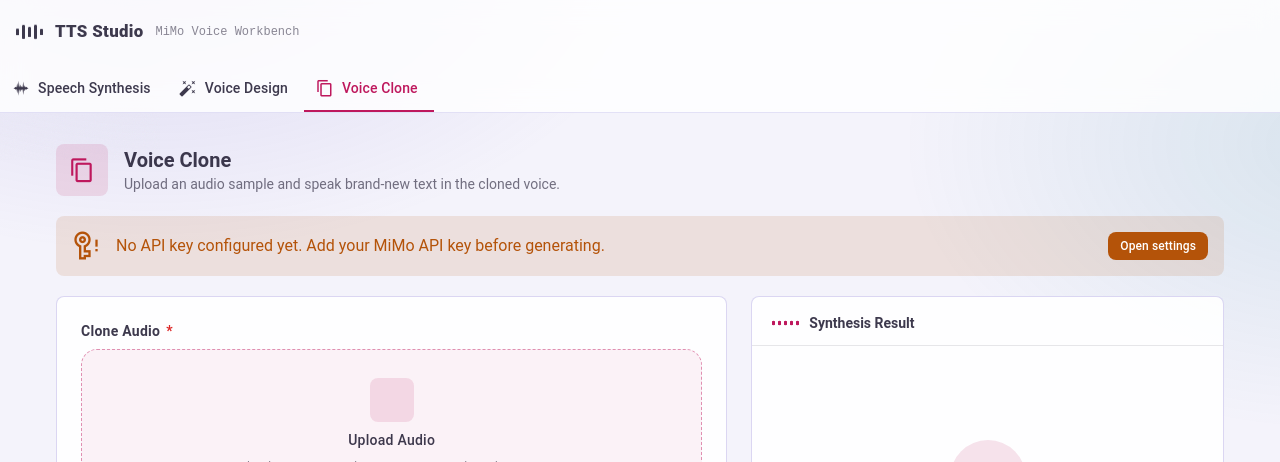
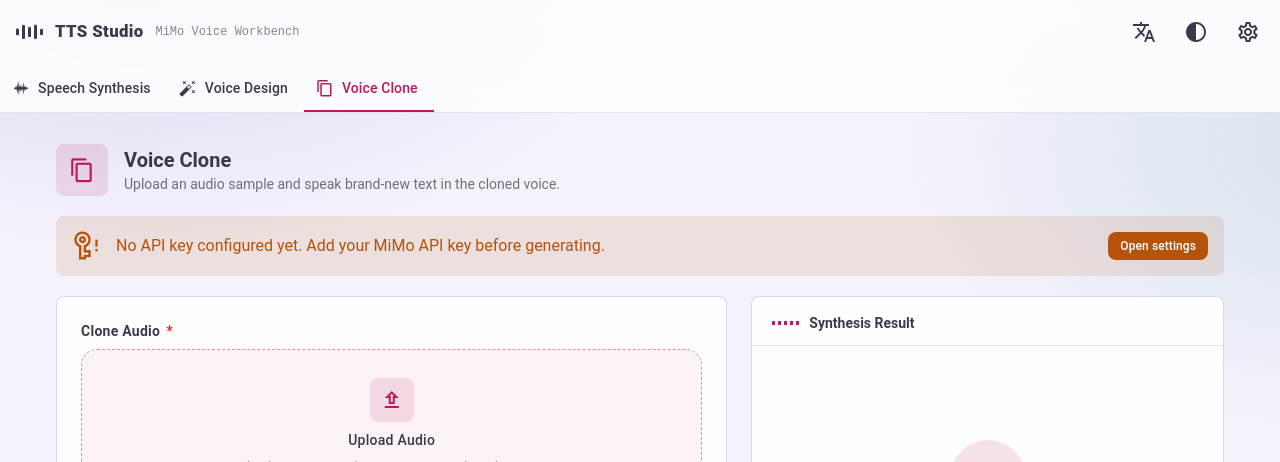
Before and after one commit to lfdevs/tts-studio, a Vue app: page /voice-clone in a window 1280 px wide. Shown: the top 462 px of the page. Built offline with nearby package versions, Linux system fonts and the light colour scheme; a small style sheet from the web is missing.

Commit message:
fix: 修复上传区与图标按钮的图标不显示问题

```diff
--- a/src/App.vue
+++ b/src/App.vue
@@ -15,6 +15,7 @@
         <v-menu location="bottom">
           <template #activator="{ props: activatorProps }">
             <v-btn v-bind="activatorProps" :aria-label="t('language.label')" icon="mdi-translate" variant="text">
+              <v-icon icon="mdi-translate" />
               <v-tooltip activator="parent" location="bottom">{{ t('language.label') }}</v-tooltip>
             </v-btn>
           </template>
@@ -38,6 +39,7 @@
         <v-menu location="bottom">
           <template #activator="{ props: activatorProps }">
             <v-btn v-bind="activatorProps" :aria-label="t('theme.label')" :icon="themeIcon" variant="text">
+              <v-icon :icon="themeIcon" />
               <v-tooltip activator="parent" location="bottom">{{ t('theme.label') }}</v-tooltip>
             </v-btn>
           </template>
@@ -59,6 +61,7 @@
         </v-menu>
 
         <v-btn :aria-label="t('settings.open')" icon="mdi-cog-outline" variant="text" @click="app.openSettings()">
+          <v-icon icon="mdi-cog-outline" />
           <v-tooltip activator="parent" location="bottom">{{ t('settings.open') }}</v-tooltip>
         </v-btn>
       </div>
--- a/src/components/AudioResult.vue
+++ b/src/components/AudioResult.vue
@@ -14,6 +14,7 @@
         variant="text"
         @click="studio.clearResult(mode)"
       >
+        <v-icon icon="mdi-delete-outline" />
         <v-tooltip activator="parent" location="bottom">{{ t('result.clear') }}</v-tooltip>
       </v-btn>
     </div>
--- a/src/components/VoiceSampleUpload.vue
+++ b/src/components/VoiceSampleUpload.vue
@@ -21,7 +21,7 @@
       <v-progress-linear v-if="reading" class="upload-progress" color="voice-clone" indeterminate />
 
       <v-avatar color="voice-clone" rounded="lg" size="44" variant="tonal">
-        <v-icon icon="mdi-music-box-plus-outline" size="24" />
+        <v-icon icon="mdi-upload-outline" size="24" />
       </v-avatar>
 
       <div class="text-sm font-medium">{{ t('form.uploadAudio') }}</div>
@@ -54,6 +54,7 @@
           variant="text"
           @click="removeSample"
         >
+          <v-icon icon="mdi-delete-outline" />
           <v-tooltip activator="parent" location="bottom">{{ t('form.removeAudio') }}</v-tooltip>
         </v-btn>
       </div>
```
